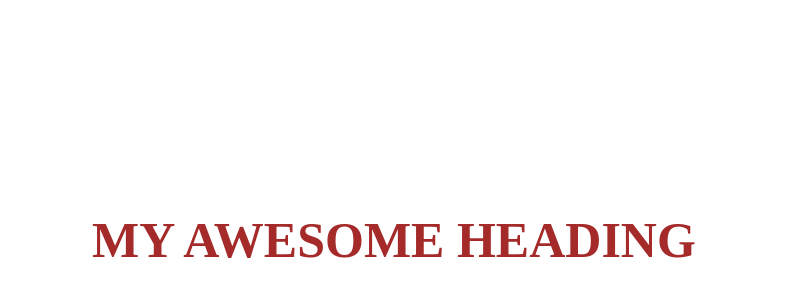
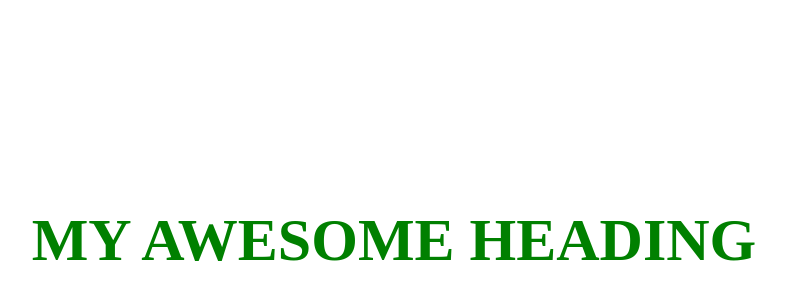
Before and after one commit to scottgamer/gulp-4-task-automation, a website: page src/index.html in a window 1280 px wide. Shown: the part 168-468 px from the top of the page, without its empty margins (246-1032 px from the left). Drawn offline with nearby package versions, Linux system fonts and the light colour scheme; files that its build step writes are made by us from their sources.

Commit message:
changed styles

```diff
--- a/src/sass/main.scss
+++ b/src/sass/main.scss
@@ -6,7 +6,7 @@ body {
 }
 
 .title {
-  font-size: 50px;
-  color: brown;
+  font-size: 60px;
+  color: green;
   text-transform: uppercase;
 }
```
